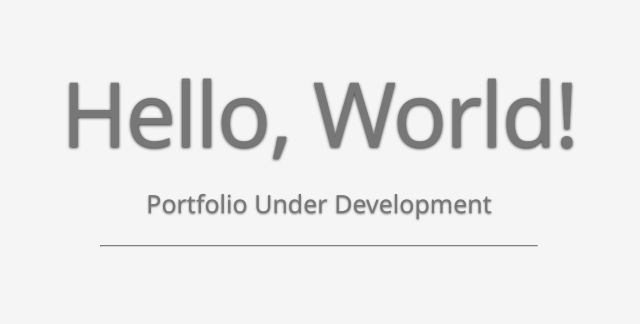
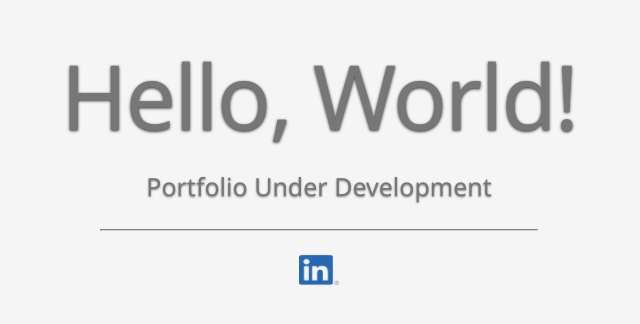
Before and after one commit to nreitano95/portfolio, a React (Create React App) app: page / in a window 1280 px wide. Shown: the part 218-542 px from the top of the page, without its empty margins (321-961 px from the left). Built offline with nearby package versions, Linux system fonts and the light colour scheme.

Commit message:
added linkedin bug

```diff
--- a/src/Components/under_dev/under_dev.js
+++ b/src/Components/under_dev/under_dev.js
@@ -10,6 +10,11 @@ const under_dev = () => {
                <h1 className="grow dib">Hello, World!</h1><br/>
                <h2 className="grow dib">Portfolio Under Development</h2><hr></hr>
             </div>
+            <div className="grow dib">
+               <a href="https://www.linkedin.com/in/nickreitano/">
+                  <img src="LI-In-Bug.png" width="40px" height="30px"></img>
+               </a>
+            </div>
          </div>
       </header>
     );
```
Also changed, not shown: public/LI-In-Bug.png (added), src/Components/under_dev/LI-In-Bug.png (added).
